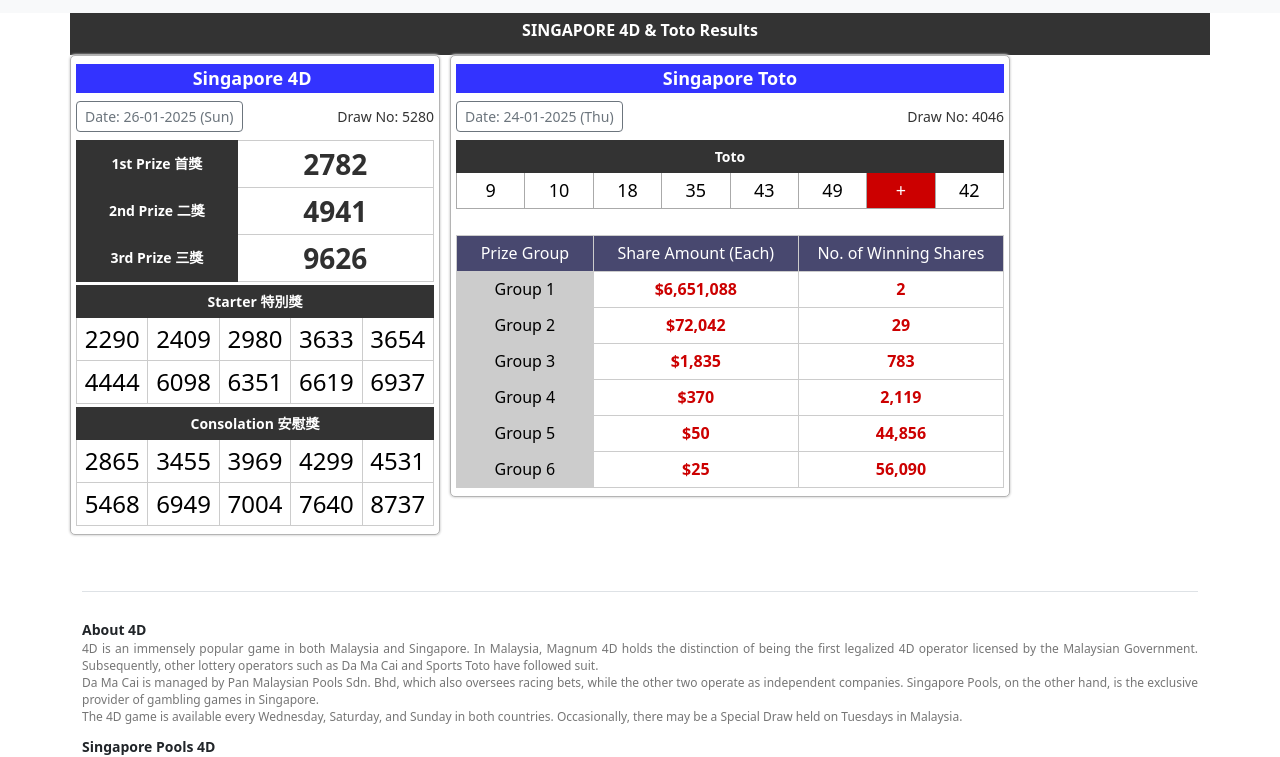
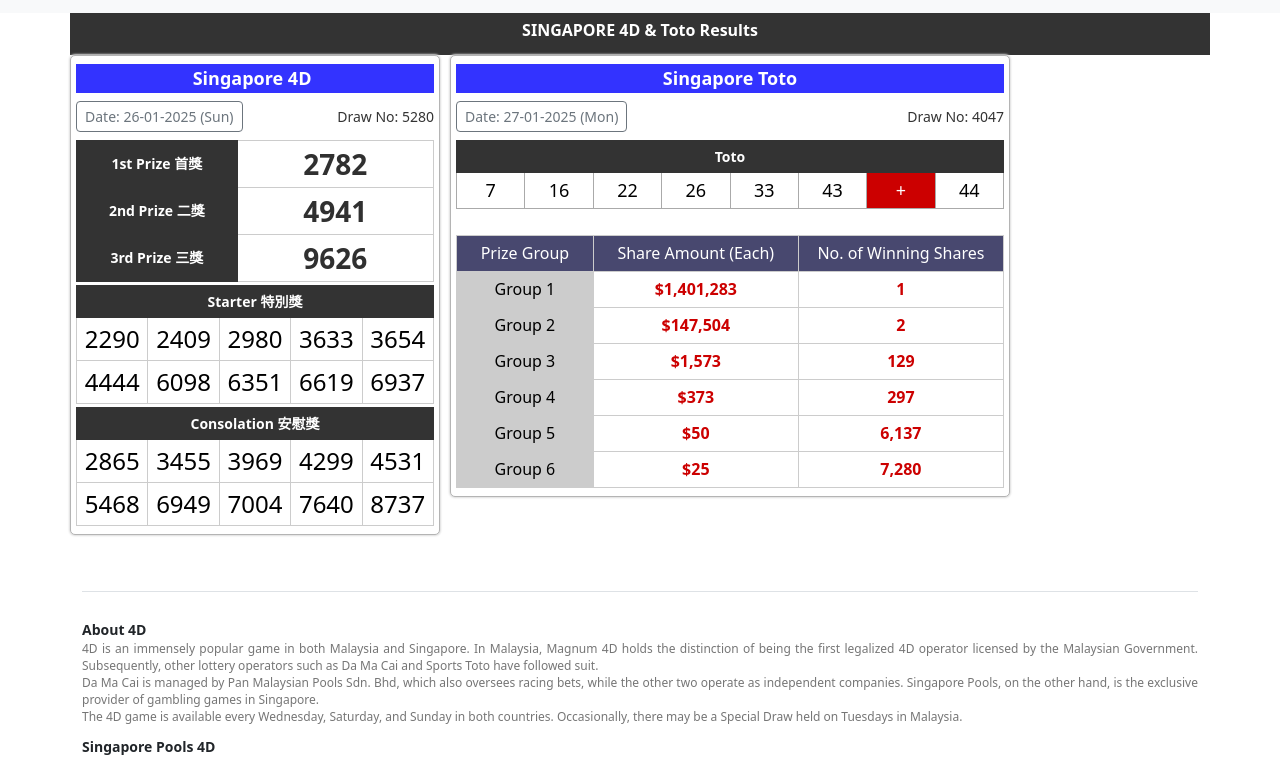
Before and after one commit to 4d-result/4d-result.github.io, a plain HTML site: page singapore-4d-results/index.html in a window 1280 px wide. Shown: the part 47-804 px from the top of the page. Drawn offline with nearby package versions, Linux system fonts and the light colour scheme.

Commit message:
Update index.html

```diff
--- a/singapore-4d-results/index.html
+++ b/singapore-4d-results/index.html
@@ -284,8 +284,8 @@
               </table>
               <table class="resultTable2">
                   <tr>
-                      <td class="resultdrawdate" id="mdd"><a class="btn btn-sm btn-outline-secondary" href="" role="button">Date: 24-01-2025 (Thu)</a></td>
-                      <td class="resultdrawdate" id="sgtdn" style="text-align:right">Draw No: 4046</td>
+                      <td class="resultdrawdate" id="mdd"><a class="btn btn-sm btn-outline-secondary" href="" role="button">Date: 27-01-2025 (Mon)</a></td>
+                      <td class="resultdrawdate" id="sgtdn" style="text-align:right">Draw No: 4047</td>
                       </tr>
                       </table>
                       <table class="resultTable2">
@@ -293,14 +293,14 @@
                       <td colspan="8" class="resultprizelable">Toto</td>
                       </tr>
                       <tr>
-                          <td class="resultbottomtoto2" id="sgtp1">9</td>
-                          <td class="resultbottomtoto2" id="sgtp2">10</td>
-                          <td class="resultbottomtoto2" id="sgtp3">18</td>
-                          <td class="resultbottomtoto2" id="sgtp4">35</td>
-                          <td class="resultbottomtoto2" id="sgtp5">43</td>
-                          <td class="resultbottomtoto2" id="sgtp6">49</td>
+                          <td class="resultbottomtoto2" id="sgtp1">7</td>
+                          <td class="resultbottomtoto2" id="sgtp2">16</td>
+                          <td class="resultbottomtoto2" id="sgtp3">22</td>
+                          <td class="resultbottomtoto2" id="sgtp4">26</td>
+                          <td class="resultbottomtoto2" id="sgtp5">33</td>
+                          <td class="resultbottomtoto2" id="sgtp6">43</td>
                           <td class="resultbottomtoto2" style="color: #fff;background-color: #cc0000">+</td>
-                          <td class="resultbottomtoto2" id="sgtp7">42</td>
+                          <td class="resultbottomtoto2" id="sgtp7">44</td>
                           </tr>
                           <tr>
                               <td colspan="8">&nbsp;</td>
@@ -312,33 +312,33 @@
                                   </tr>
                                   <tr>
                                       <td colspan="2" class="resultbottomtotojp">Group 1</td>
-                                      <td colspan="3" class="resultbottomtotojpval" id="sgtjp1">$6,651,088</td>
-                                      <td colspan="3" class="resultbottomtotojpval" id="sgtjpw1">2</td>
+                                      <td colspan="3" class="resultbottomtotojpval" id="sgtjp1">$1,401,283</td>
+                                      <td colspan="3" class="resultbottomtotojpval" id="sgtjpw1">1</td>
                                       </tr>
                                       <tr>
                                           <td colspan="2" class="resultbottomtotojp">Group 2</td>
-                                          <td colspan="3" class="resultbottomtotojpval" id="sgtjp2">$72,042</td>
-                                          <td colspan="3" class="resultbottomtotojpval" id="sgtjpw2">29</td>
+                                          <td colspan="3" class="resultbottomtotojpval" id="sgtjp2">$147,504</td>
+                                          <td colspan="3" class="resultbottomtotojpval" id="sgtjpw2">2</td>
                                           </tr>
                                           <tr>
                                               <td colspan="2" class="resultbottomtotojp">Group 3</td>
-                                          <td colspan="3" class="resultbottomtotojpval" id="sgtjp3">$1,835</td>
-                                          <td colspan="3" class="resultbottomtotojpval" id="sgtjpw3">783</td>
+                                          <td colspan="3" class="resultbottomtotojpval" id="sgtjp3">$1,573</td>
+                                          <td colspan="3" class="resultbottomtotojpval" id="sgtjpw3">129</td>
                                           </tr>
                                           <tr>
                                               <td colspan="2" class="resultbottomtotojp">Group 4</td>
-                                              <td colspan="3" class="resultbottomtotojpval" id="sgtjp4">$370</td>
-                                              <td colspan="3" class="resultbottomtotojpval" id="sgtjpw4">2,119</td>
+                                              <td colspan="3" class="resultbottomtotojpval" id="sgtjp4">$373</td>
+                                              <td colspan="3" class="resultbottomtotojpval" id="sgtjpw4">297</td>
                                               </tr>
                                               <tr>
                                                   <td colspan="2" class="resultbottomtotojp">Group 5</td>
                                                   <td colspan="3" class="resultbottomtotojpval" id="sgtjp5">$50</td>
-                                                  <td colspan="3" class="resultbottomtotojpval" id="sgtjpw5">44,856</td>
+                                                  <td colspan="3" class="resultbottomtotojpval" id="sgtjpw5">6,137</td>
                                                   </tr>
                                                   <tr>
                                                       <td colspan="2" class="resultbottomtotojp">Group 6</td>
                                                       <td colspan="3" class="resultbottomtotojpval" id="sgtjp6">$25</td>
-                                                      <td colspan="3" class="resultbottomtotojpval" id="sgtjpw6">56,090</td>
+                                                      <td colspan="3" class="resultbottomtotojpval" id="sgtjpw6">7,280</td>
                                                       </tr>
                                                       </table>
                                                       </div>
```
